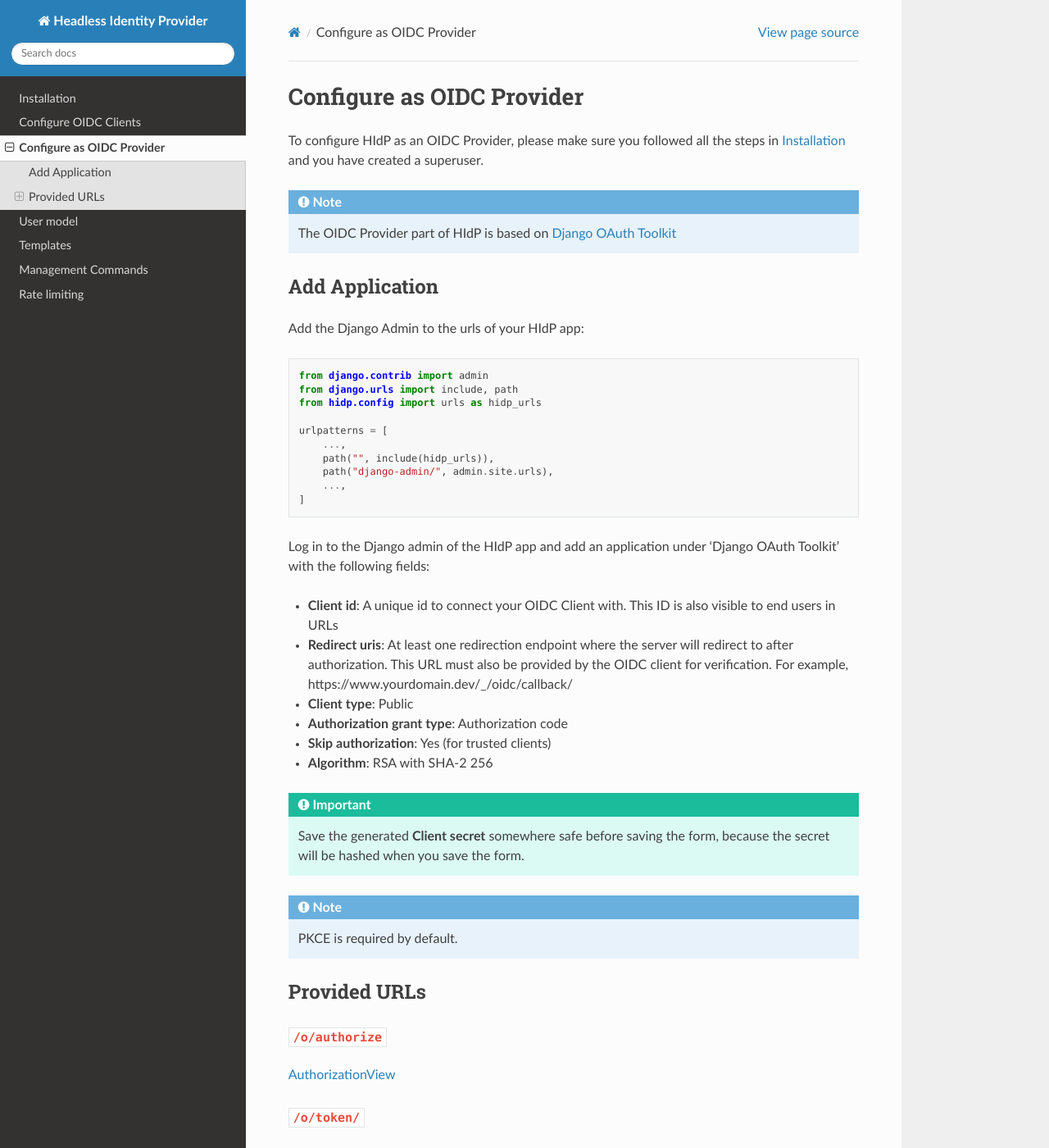
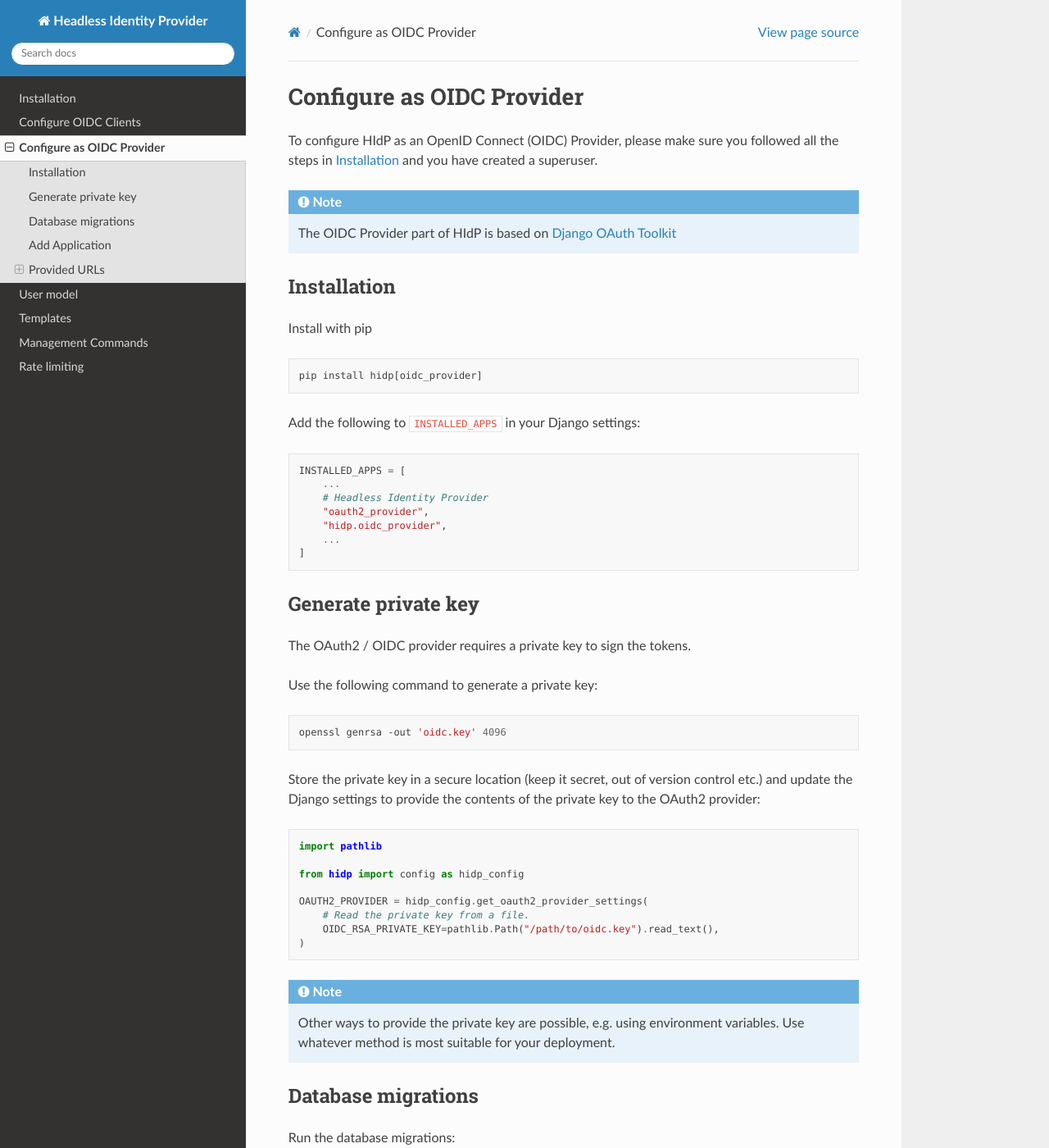
Before and after one commit to leukeleu/django-hidp, a Sphinx documentation site: the page built from packages/hidp/docs/configure-as-oidc-provider.md, in a window 1280 px wide and 1400 px high. Shown: the whole window at 82% size. Built offline with Sphinx 7.4.7 and the Read the Docs theme 2.0.0, drawn with Linux system fonts in a browser that asks for light colours; some of the changed text lies outside the part shown.

Commit message:
Update documentation

````diff
--- a/packages/hidp/docs/configure-as-oidc-provider.md
+++ b/packages/hidp/docs/configure-as-oidc-provider.md
@@ -1,11 +1,67 @@
 # Configure as OIDC Provider
 
-To configure HIdP as an OIDC Provider, please make sure you followed all the steps in
+To configure HIdP as an OpenID Connect (OIDC) Provider, please make sure you followed all the steps in
 [Installation](project:./installation.md) and you have created a superuser.
 
 :::{note}
 The OIDC Provider part of HIdP is based on [Django OAuth Toolkit](https://django-oauth-toolkit.readthedocs.io/en/latest/)
 :::
+
+## Installation
+Install with pip
+
+```
+pip install hidp[oidc_provider]
+```
+
+Add the following to `INSTALLED_APPS` in your Django settings:
+
+```python
+INSTALLED_APPS = [
+    ...
+    # Headless Identity Provider
+    "oauth2_provider",
+    "hidp.oidc_provider",
+    ...
+]
+```
+
+## Generate private key
+
+The OAuth2 / OIDC provider requires a private key to sign the tokens.
+
+Use the following command to generate a private key:
+
+```bash
+openssl genrsa -out 'oidc.key' 4096
+```
+
+Store the private key in a secure location (keep it secret, out of version control etc.) and update the Django settings
+to provide the contents of the private key to the OAuth2 provider:
+
+```python
+import pathlib
+
+from hidp import config as hidp_config
+
+OAUTH2_PROVIDER = hidp_config.get_oauth2_provider_settings(
+    # Read the private key from a file.
+    OIDC_RSA_PRIVATE_KEY=pathlib.Path("/path/to/oidc.key").read_text(),
+)
+```
+
+:::{note}
+Other ways to provide the private key are possible, e.g. using environment variables.
+Use whatever method is most suitable for your deployment.
+:::
+
+## Database migrations
+
+Run the database migrations:
+
+```bash
+python manage.py migrate
+```
 
 ## Add Application
 
````
Also changed, not shown: packages/hidp/docs/configure-oidc-clients.md (+1 -0 lines), packages/hidp/docs/installation.md (+16 -34 lines).
